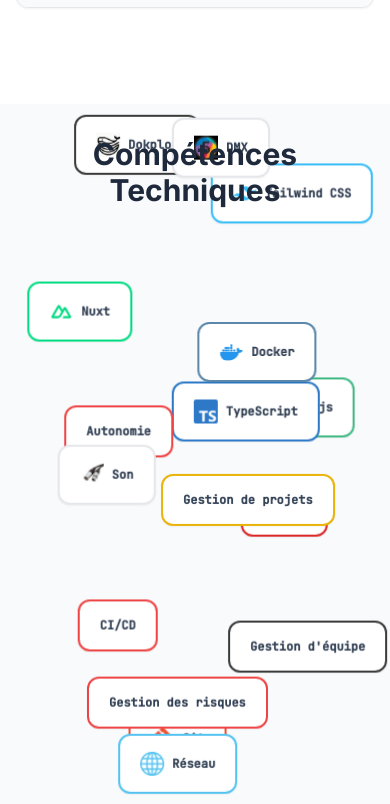
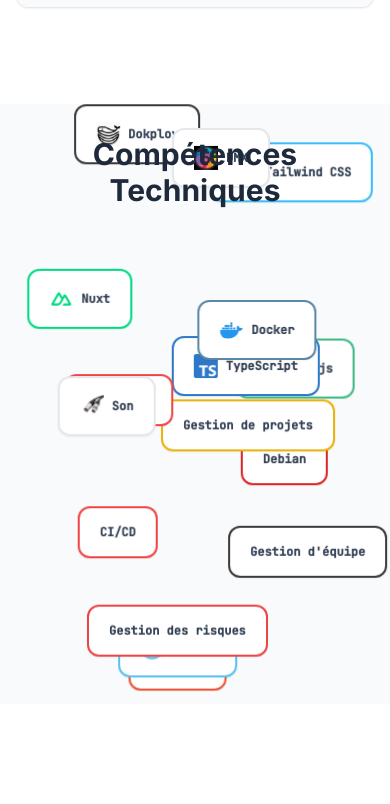
Before and after one commit to valentinbgt/v.beauget.fr, a Nuxt app: page / in a window 390 px wide. Shown: the part 3310-4114 px from the top of the page. Built offline with nearby package versions, Linux system fonts and the light colour scheme; a web font is replaced by a local one.

Commit message:
style: Adjust minimum height for skills section in app.vue

```diff
--- a/app.vue
+++ b/app.vue
@@ -439,7 +439,7 @@
     <!-- Skills Section -->
     <section
       id="skills"
-      class="relative overflow-hidden min-h-[700px] md:min-h-[500px] 2xl:min-h-[400px]"
+      class="relative overflow-hidden min-h-[600px] xs:min-h-[700px] md:min-h-[500px] 2xl:min-h-[400px]"
     >
       <!-- Titre positionné au-dessus -->
       <div class="absolute top-8 left-0 right-0 z-20 pointer-events-none">
```
